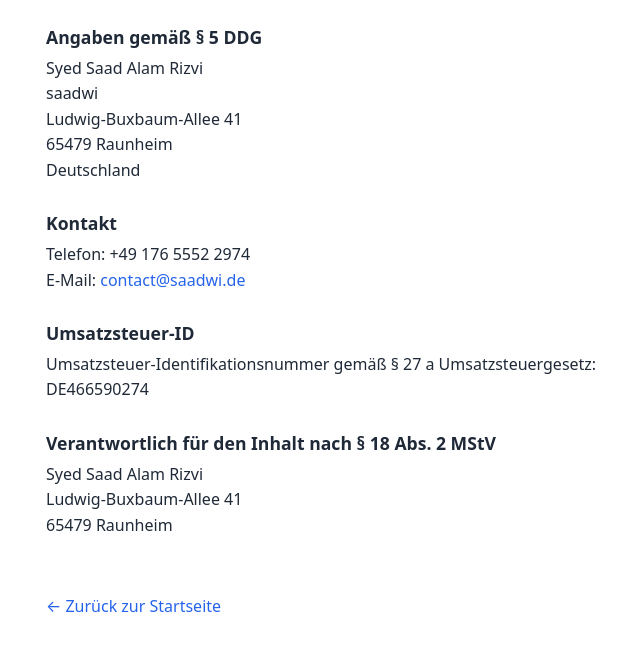
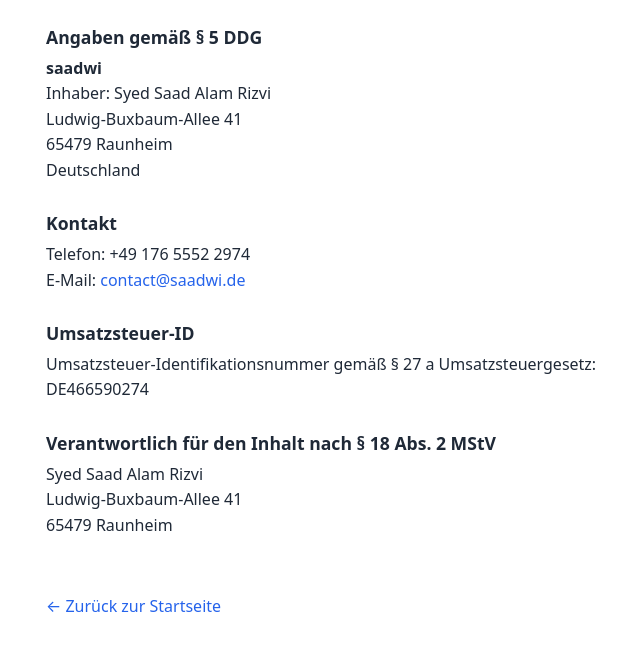
Before and after one commit to write2saadi/saadwi-website, a plain HTML site: page impressum.html in a window 1280 px wide. Shown: the part 97-748 px from the top of the page, without its empty margins (234-874 px from the left). Drawn offline with Linux system fonts and the light colour scheme.

Commit message:
Enhance Impressum with owner details and formatting
Updated contact information formatting and added owner name.

```diff
--- a/impressum.html
+++ b/impressum.html
@@ -24,14 +24,15 @@
 <body>
   <h1>Impressum</h1>
 
-  <h2>Angaben gemäß § 5 DDG</h2>
+    <h2>Angaben gemäß § 5 DDG</h2>
   <p>
-    Syed Saad Alam Rizvi<br>
-    saadwi<br>
+    <strong>saadwi</strong><br>
+    Inhaber: Syed Saad Alam Rizvi<br>
     Ludwig-Buxbaum-Allee 41<br>
     65479 Raunheim<br>
     Deutschland
   </p>
+
 
   <h2>Kontakt</h2>
   <p>
```
